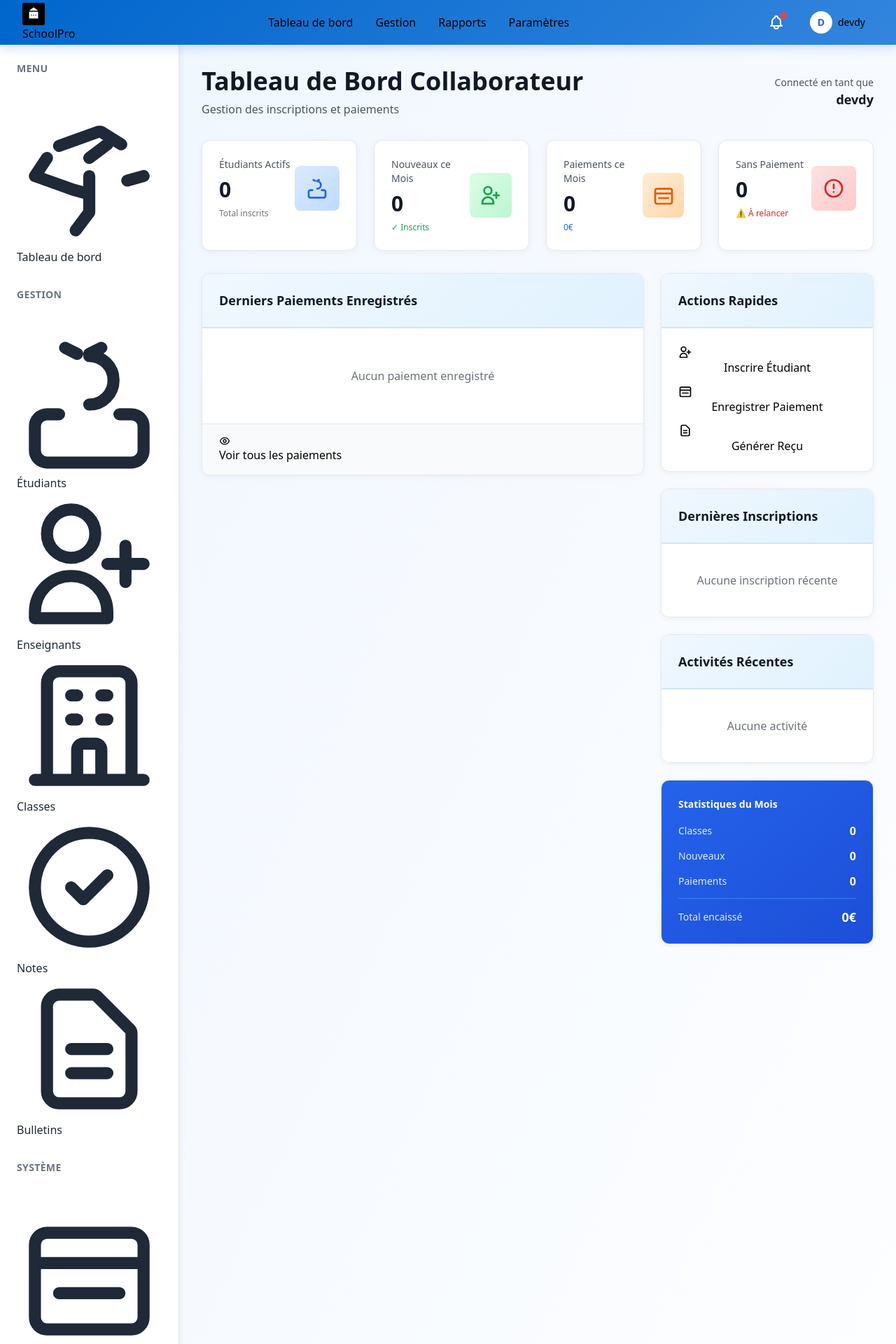
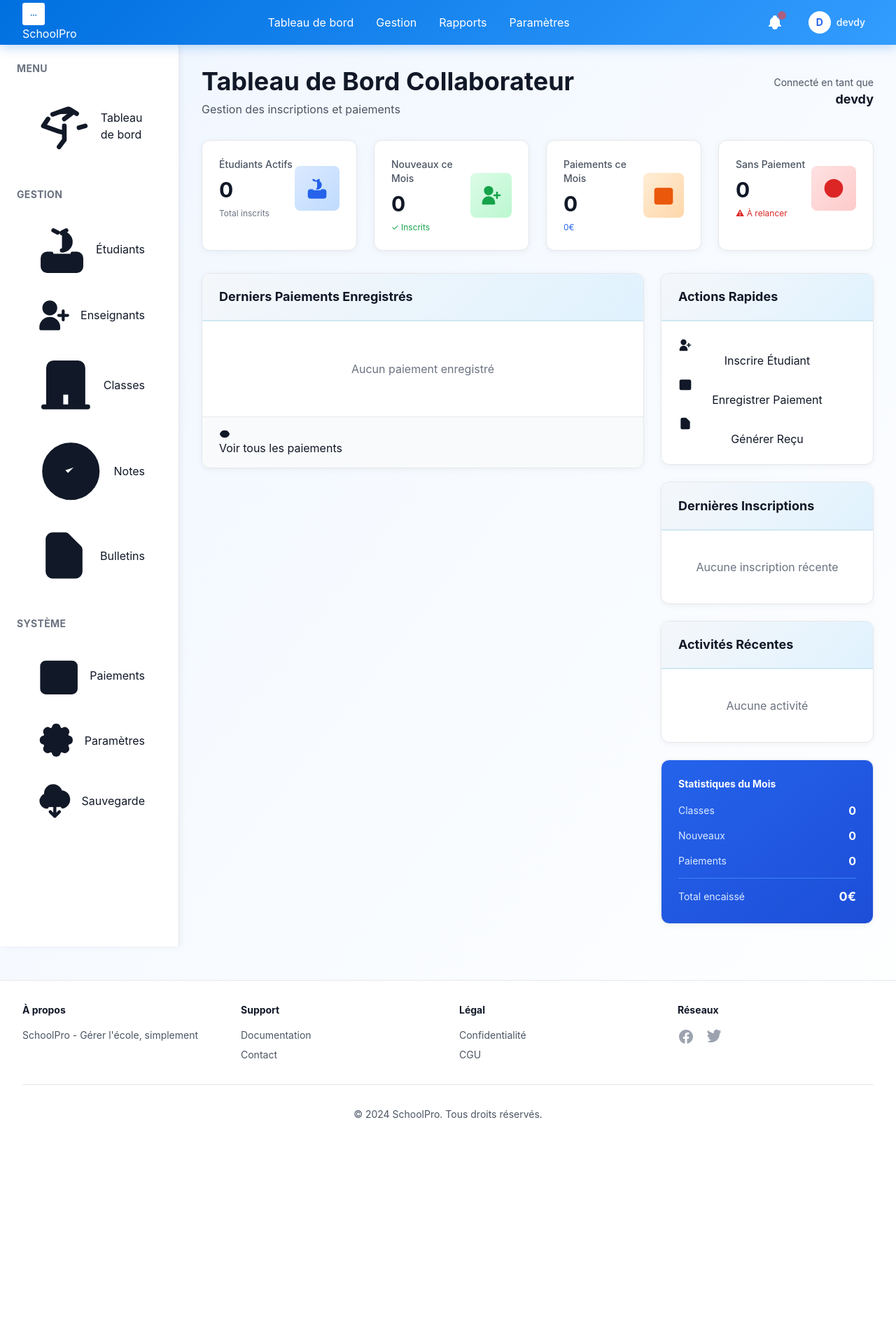
Before and after one commit to DevDynamo-wp/gestion-ecole, a Django app: page /dashboard/collaborateur/ in a window 1280 px wide. Shown: the top 1920 px of the page at 70% size. After the commit the page ends 1598 px from the top, so only its background shows below. Run offline with Django 5.2, Linux system fonts and the light colour scheme; a user stored in the database is signed in; data comes from the database, SQL or seed files in the repository; both versions use the stored data as it was after the commit; data that the repository does not hold is empty; some libraries are stand-ins or nearby versions.

Commit message:
correction css

```diff
--- a/src/gestion/static/css/style.css
+++ b/src/gestion/static/css/style.css
@@ -1,168 +1,153 @@
-/* ========== VARIABLES PERSONNALISÉES ========== */
+/* ==========================================================
+   VARIABLES PERSONNALISÉES — Palette adaptée à la maquette
+   ========================================================== */
 :root {
-    --primary: #0066cc;
-    --primary-light: #3385dd;
-    --primary-dark: #004499;
-    --secondary: #f0f7ff;
-    --accent: #00d4ff;
-    --success: #10b981;
-    --warning: #f59e0b;
-    --danger: #ef4444;
-    --dark: #1f2937;
-    --light: #f9fafb;
+    --primary: #0070E0;          /* Bleu principal */
+    --primary-light: #339CFF;    /* Bleu clair pour hover et accents */
+    --primary-dark: #003087;     /* Bleu foncé (titres ou hover fort) */
+    --secondary: #F5F7FA;        /* Fond clair pour sections */
+    --accent: #00B8F0;           /* Accent turquoise */
+    --success: #16A34A;          /* Vert positif */
+    --warning: #F59E0B;          /* Orange attention */
+    --danger: #DC2626;           /* Rouge notification */
+    --dark: #111827;             /* Texte principal */
+    --gray: #6B7280;             /* Texte secondaire */
+    --light: #FFFFFF;            /* Blanc pur */
+    --border: #E5E7EB;           /* Bordures et séparateurs */
 }
 
-/* ========== ANIMATIONS PERSONNALISÉES ========== */
+/* ==========================================================
+   ANIMATIONS PERSONNALISÉES
+   ========================================================== */
 @keyframes slideInDown {
-    from {
-        opacity: 0;
-        transform: translateY(-20px);
-    }
-    to {
-        opacity: 1;
-        transform: translateY(0);
-    }
+    from { opacity: 0; transform: translateY(-20px); }
+    to { opacity: 1; transform: translateY(0); }
 }
 
 @keyframes slideInUp {
-    from {
-        opacity: 0;
-        transform: translateY(20px);
-    }
-    to {
-        opacity: 1;
-        transform: translateY(0);
-    }
+    from { opacity: 0; transform: translateY(20px); }
+    to { opacity: 1; transform: translateY(0); }
 }
 
 @keyframes fadeIn {
-    from {
-        opacity: 0;
-    }
-    to {
-        opacity: 1;
-    }
+    from { opacity: 0; }
+    to { opacity: 1; }
 }
 
 @keyframes pulse-glow {
-    0%, 100% {
-        box-shadow: 0 0 0 0 rgba(0, 102, 204, 0.7);
-    }
-    50% {
-        box-shadow: 0 0 0 10px rgba(0, 102, 204, 0);
-    }
+    0%, 100% { box-shadow: 0 0 0 0 rgba(0, 112, 224, 0.6); }
+    50% { box-shadow: 0 0 0 10px rgba(0, 112, 224, 0); }
 }
 
 @keyframes float {
-    0%, 100% {
-        transform: translateY(0px);
-    }
-    50% {
-        transform: translateY(-10px);
-    }
+    0%, 100% { transform: translateY(0); }
+    50% { transform: translateY(-8px); }
 }
 
-/* ========== CLASSES UTILITAIRES PERSONNALISÉES ========== */
-.animate-slide-in-down {
-    animation: slideInDown 0.5s ease-out;
+/* ==========================================================
+   CLASSES D’ANIMATION
+   ========================================================== */
+.animate-slide-in-down { animation: slideInDown 0.5s ease-out; }
+.animate-slide-in-up { animation: slideInUp 0.5s ease-out; }
+.animate-fade-in { animation: fadeIn 0.5s ease-out; }
+.animate-pulse-glow { animation: pulse-glow 2s infinite; }
+.animate-float { animation: float 3s ease-in-out infinite; }
+
+/* ==========================================================
+   STYLES GÉNÉRAUX
+   ========================================================== */
+* { scroll-behavior: smooth; }
+
+body {
+    background-color: var(--secondary);
+    color: var(--dark);
+    font-family: 'Inter', 'Segoe UI', sans-serif;
 }
 
-.animate-slide-in-up {
-    animation: slideInUp 0.5s ease-out;
-}
-
-.animate-fade-in {
-    animation: fadeIn 0.5s ease-out;
-}
-
-.animate-pulse-glow {
-    animation: pulse-glow 2s infinite;
-}
-
-.animate-float {
-    animation: float 3s ease-in-out infinite;
-}
-
-/* ========== STYLES GÉNÉRAUX ========== */
-* {
-    scroll-behavior: smooth;
-}
-
-/* ========== CORRECTION DES ICÔNES SVG ========== */
+/* ==========================================================
+   ICONES & SVG
+   ========================================================== */
 svg {
     display: inline-block;
     vertical-align: middle;
+    fill: currentColor;
 }
 
-.sidebar-icon svg {
-    width: 24px;
-    height: 24px;
-}
+.sidebar-icon svg { width: 24px; height: 24px; }
+.card-body svg { flex-shrink: 0; }
+.w-16.h-16 svg, .w-8.h-8 svg { width: 32px; height: 32px; }
 
-/* Icônes dans les cartes */
-.card-body svg {
-    flex-shrink: 0;
-}
-
-/* Fix pour les icônes dans les stat cards */
-.w-16.h-16 svg {
-    width: 32px;
-    height: 32px;
-}
-
-.w-8.h-8 svg {
-    width: 32px;
-    height: 32px;
-}
-
-/* ========== CORRECTION DES CARTES ========== */
+/* ==========================================================
+   CARTES (Cards)
+   ========================================================== */
 .card {
-    background: white;
+    background: var(--light);
     border-radius: 12px;
+    border: 1px solid var(--border);
     box-shadow: 0 2px 10px rgba(0, 0, 0, 0.05);
-    border: 1px solid #e5e7eb;
     transition: all 0.3s ease;
     overflow: hidden;
 }
 
 .card:hover {
-    box-shadow: 0 8px 25px rgba(0, 102, 204, 0.15);
-    transform: translateY(-5px);
+    box-shadow: 0 8px 25px rgba(0, 112, 224, 0.15);
+    transform: translateY(-4px);
     border-color: var(--primary-light);
 }
 
 .card-header {
-    background: linear-gradient(135deg, var(--secondary) 0%, #e0f2fe 100%);
-    padding: 1.5rem;
-    border-bottom: 2px solid #d0e8f2;
+    background: linear-gradient(135deg, var(--secondary), #E0F2FE);
+    padding: 1.2rem 1.5rem;
+    border-bottom: 2px solid #D0E8F2;
 }
 
-.card-body {
-    padding: 1.5rem;
+.card-body { padding: 1.5rem; }
+.card-footer {
+    background-color: #F9FAFB;
+    padding: 1rem 1.5rem;
+    border-top: 1px solid var(--border);
 }
 
-.card-footer {
-    background-color: #f9fafb;
-    padding: 1rem 1.5rem;
-    border-top: 1px solid #e5e7eb;
-}
-
-/* ========== CORRECTION NAVBAR ========== */
+/* ==========================================================
+   NAVBAR
+   ========================================================== */
 .navbar {
-    background: linear-gradient(135deg, var(--primary) 0%, var(--primary-light) 100%);
-    box-shadow: 0 4px 15px rgba(0, 102, 204, 0.2);
+    background: linear-gradient(135deg, var(--primary), var(--primary-light));
+    box-shadow: 0 4px 15px rgba(0, 112, 224, 0.25);
+    color: white;
     transition: all 0.3s ease;
 }
 
-/* ========== CORRECTION SIDEBAR ========== */
+/* ==========================================================
+   SIDEBAR
+   ========================================================== */
 .sidebar {
-    background: white;
-    border-right: 1px solid #e5e7eb;
+    background: var(--light);
+    border-right: 1px solid var(--border);
+    box-shadow: 2px 0 10px rgba(0, 0, 0, 0.05);
     transition: all 0.3s ease;
-    box-shadow: 2px 0 10px rgba(0, 0, 0, 0.05);
 }
 
 .sidebar-item {
     color: var(--dark);
     padding: 1rem 1.5rem;
-    dis
+    display: flex;
+    align-items: center;
+    gap: 0.75rem;
+    border-left: 4px solid transparent;
+    transition: all 0.3s ease;
+}
+
+.sidebar-item:hover {
+    background-color: var(--secondary);
+    border-left-color: var(--primary);
+    color: var(--primary);
+}
+
+/* ==========================================================
+   BADGES & STATUTS
+   ========================================================== */
+.badge-success { color: var(--success); }
+.badge-danger { color: var(--danger); }
+.badge-warning { color: var(--warning); }
+.badge-info { color: var(--primary-light); }
```
Also changed, not shown: src/db.sqlite3.
